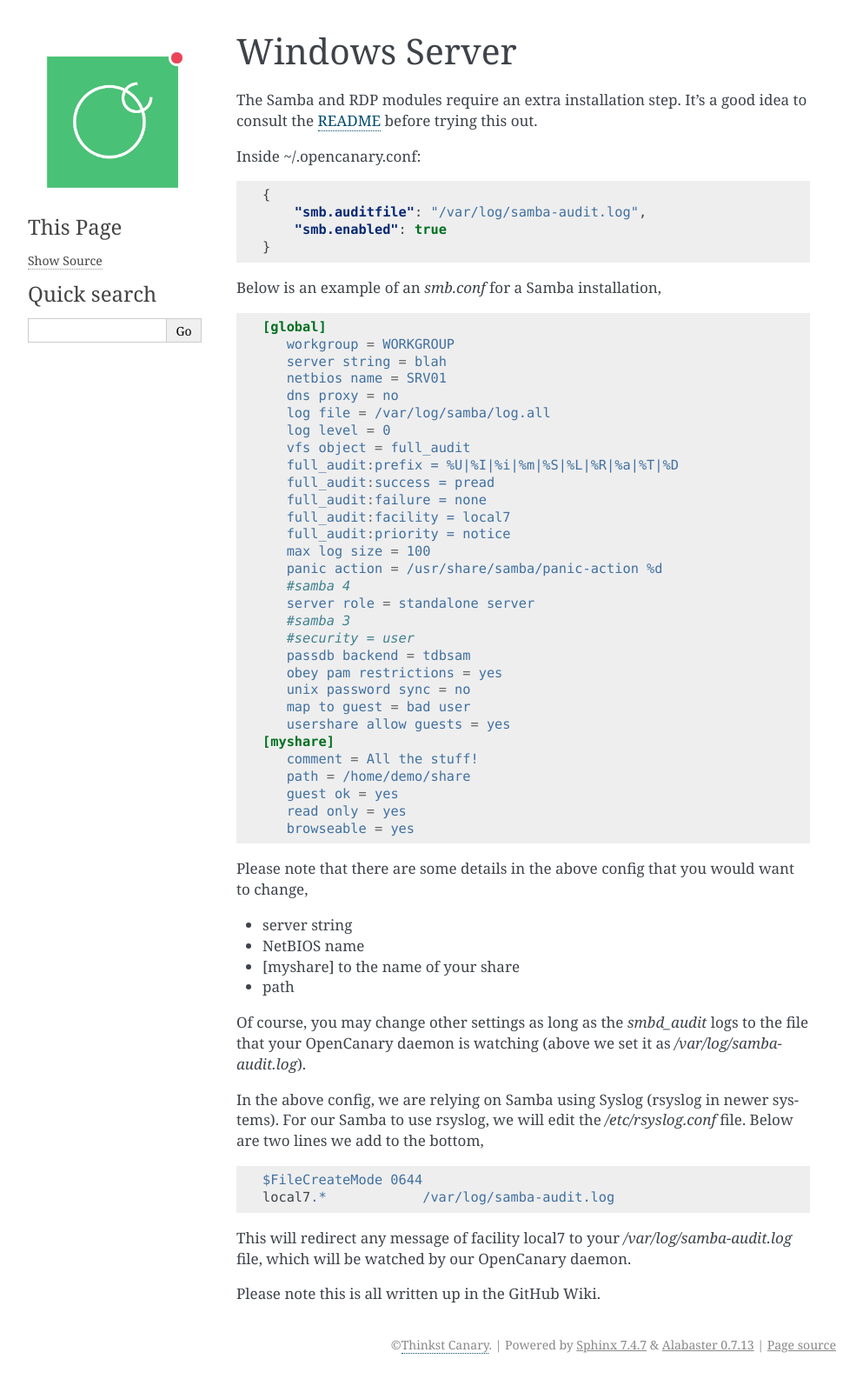
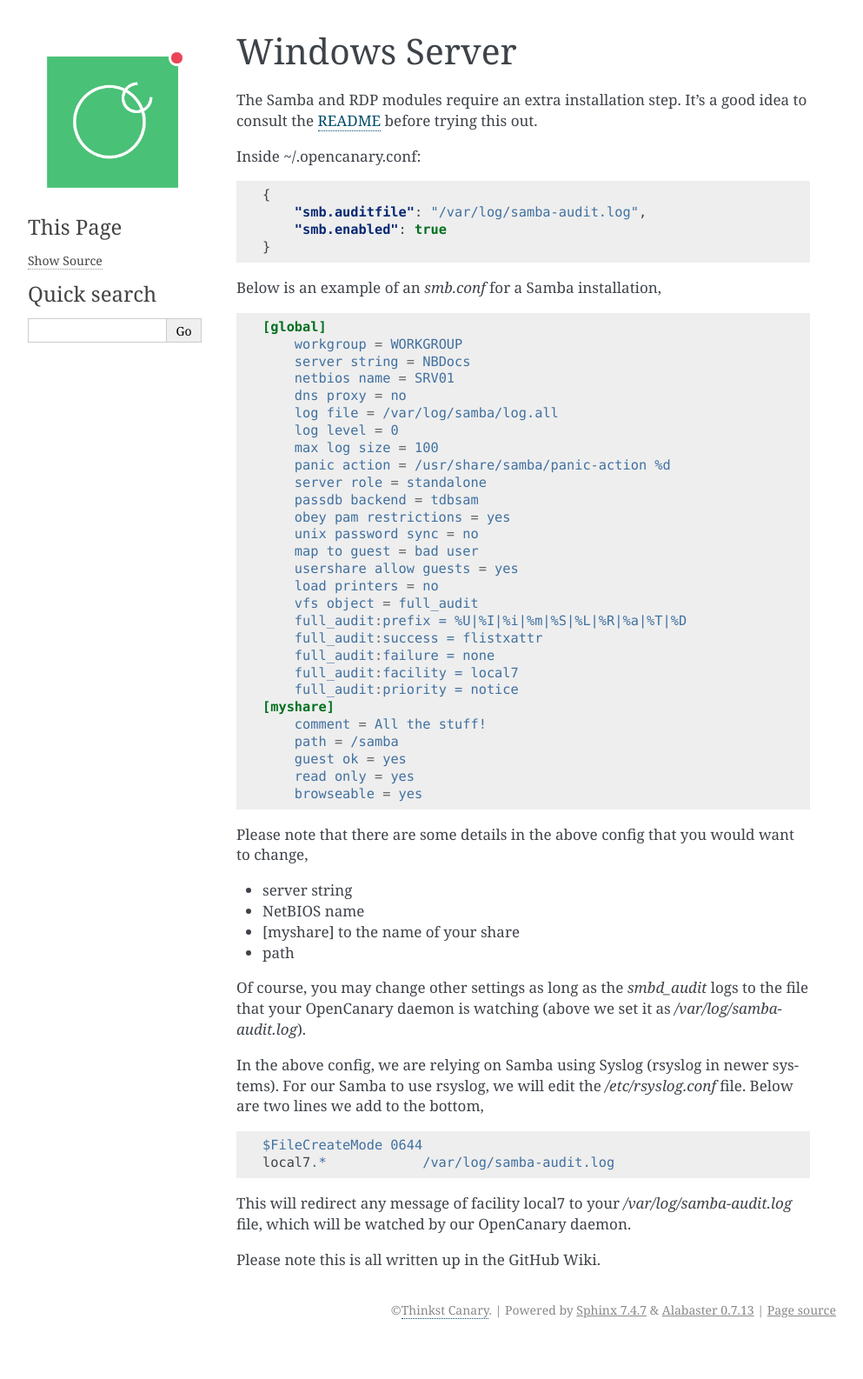
Before and after one commit to thinkst/opencanary, a Sphinx documentation site: the page built from docs/services/windows.rst, in a window 1280 px wide. Shown: the whole page at 87% size, without its empty margins (148-1141 px from the left). Built offline with Sphinx 7.4.7, drawn with Linux system fonts in a browser that asks for light colours; after the commit the page ends 1546 px from its top, so only the background shows below that.

Commit message:
Add some samba regex improvements (#300)

```diff
--- a/docs/services/windows.rst
+++ b/docs/services/windows.rst
@@ -17,36 +17,34 @@ Below is an example of an `smb.conf` for a Samba installation,
 
 .. code-block:: dosini
 
-    [global]
-       workgroup = WORKGROUP
-       server string = blah
-       netbios name = SRV01
-       dns proxy = no
-       log file = /var/log/samba/log.all
-       log level = 0
-       vfs object = full_audit
-       full_audit:prefix = %U|%I|%i|%m|%S|%L|%R|%a|%T|%D
-       full_audit:success = pread
-       full_audit:failure = none
-       full_audit:facility = local7
-       full_audit:priority = notice
-       max log size = 100
-       panic action = /usr/share/samba/panic-action %d
-       #samba 4
-       server role = standalone server
-       #samba 3
-       #security = user
-       passdb backend = tdbsam
-       obey pam restrictions = yes
-       unix password sync = no
-       map to guest = bad user
-       usershare allow guests = yes
-    [myshare]
-       comment = All the stuff!
-       path = /home/demo/share
-       guest ok = yes
-       read only = yes
-       browseable = yes
+        [global]
+            workgroup = WORKGROUP
+            server string = NBDocs
+            netbios name = SRV01
+            dns proxy = no
+            log file = /var/log/samba/log.all
+            log level = 0
+            max log size = 100
+            panic action = /usr/share/samba/panic-action %d
+            server role = standalone
+            passdb backend = tdbsam
+            obey pam restrictions = yes
+            unix password sync = no
+            map to guest = bad user
+            usershare allow guests = yes
+            load printers = no
+            vfs object = full_audit
+            full_audit:prefix = %U|%I|%i|%m|%S|%L|%R|%a|%T|%D
+            full_audit:success = flistxattr
+            full_audit:failure = none
+            full_audit:facility = local7
+            full_audit:priority = notice
+        [myshare]
+            comment = All the stuff!
+            path = /samba
+            guest ok = yes
+            read only = yes
+            browseable = yes
 
 Please note that there are some details in the above config that you would want to change,
 
```
Also changed, not shown: 1 other file.
